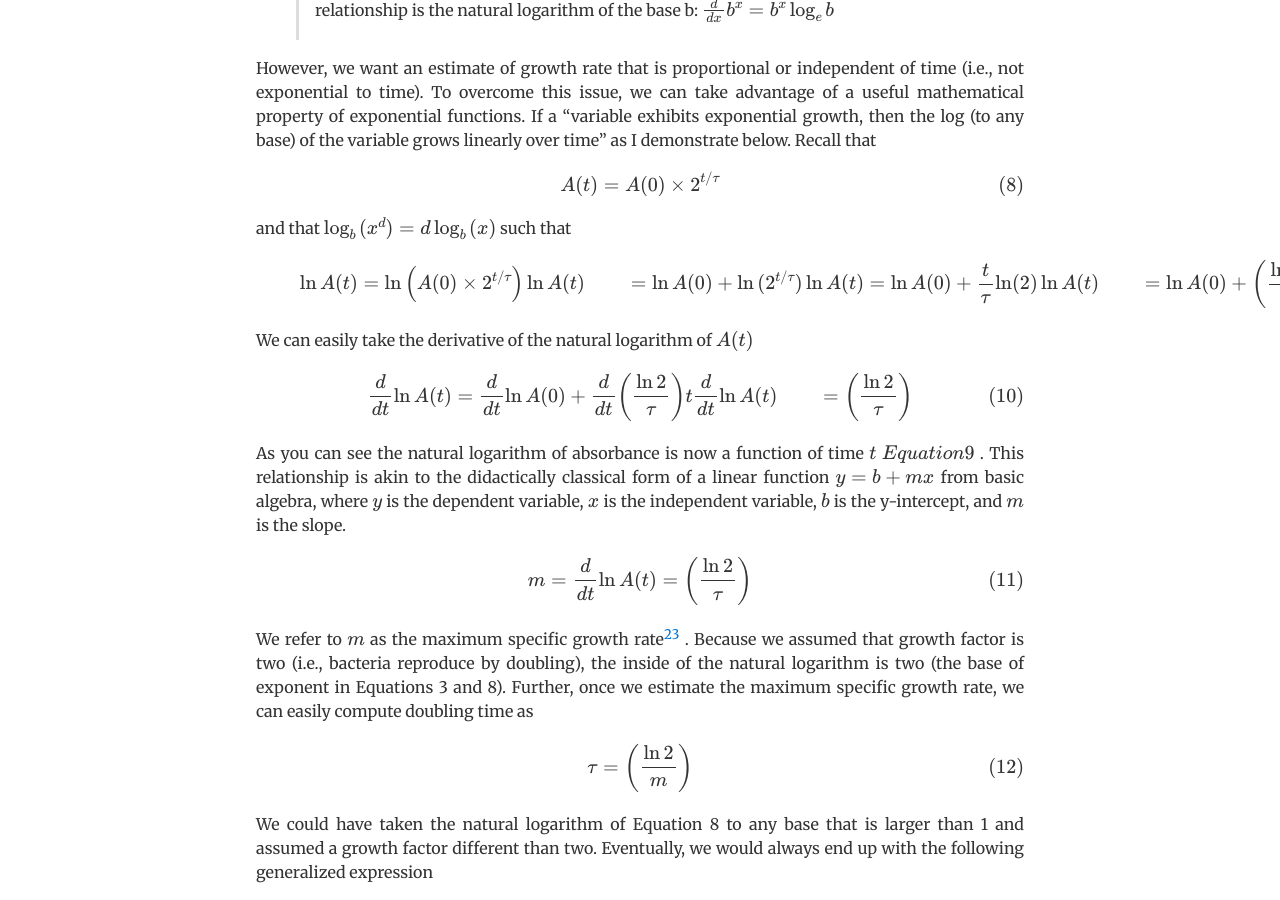
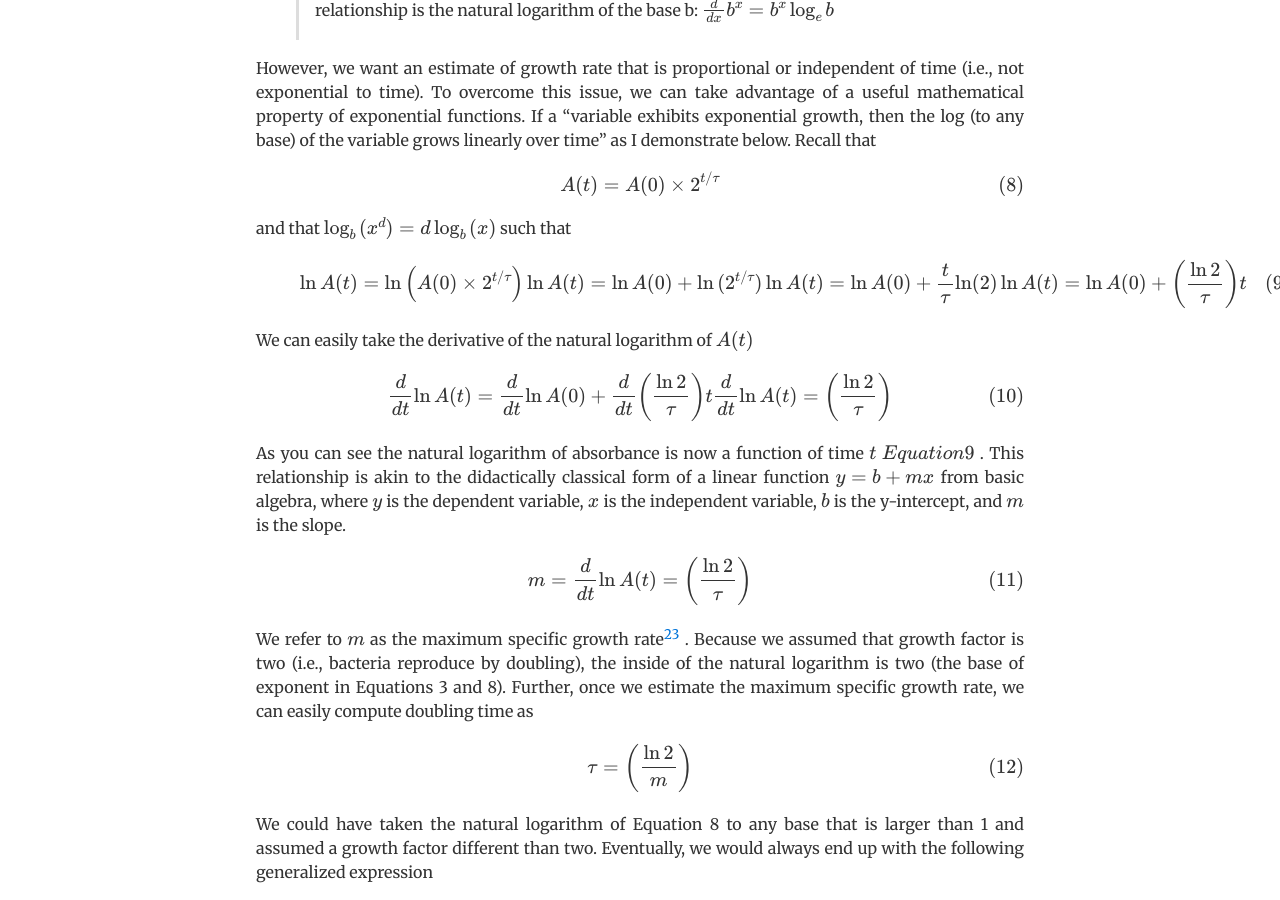
Before and after one commit to firasmidani/firasmidani.github.io, a Jekyll site: the page built from _posts/2019-07-11-midani-bacterial-growth-primer.md, in a window 1280 px wide and 900 px high, scrolled down 1416 px. Built offline with Jekyll 4.4.1, drawn with Linux system fonts in a browser that asks for light colours; formulas are drawn with MathJax 3; comment, search, counter and statistics services are not loaded.

Commit message:
Update 2019-07-11-midani-bacterial-growth-primer.md

```diff
--- a/_posts/2019-07-11-midani-bacterial-growth-primer.md
+++ b/_posts/2019-07-11-midani-bacterial-growth-primer.md
@@ -102,19 +102,19 @@
 
 and that $\log_{b}{(x^d)}=d\log_{b}{(x)}$ such that
 
-\begin{equation}\begin{aligned}
-\ln{A(t)}  &= \ln{\left(A(0)\times2^{t/ \tau}\right)} \\
-\ln{A(t)}  &= \ln{A(0)} + \ln{(2^{t/ \tau})} \\
-\ln{A(t)}  &= \ln{A(0)} + \frac{t}{\tau}\ln(2) \\
-\ln{A(t)}  &= \ln{A(0)} + \left(\frac{\ln{2}}{\tau}\right)t
-\end{aligned}\end{equation}
+\begin{equation}\begin{split}
+\ln{A(t)}  & = \ln{\left(A(0)\times2^{t/ \tau}\right)} \\
+\ln{A(t)}  & = \ln{A(0)} + \ln{(2^{t/ \tau})} \\
+\ln{A(t)}  & = \ln{A(0)} + \frac{t}{\tau}\ln(2) \\
+\ln{A(t)}  & = \ln{A(0)} + \left(\frac{\ln{2}}{\tau}\right)t
+\end{split}\end{equation}
 
 We can easily take the derivative of the natural logarithm of $A(t)$
 
-\begin{equation}\begin{aligned}
-\frac{d}{dt}\ln{A(t)} &= \frac{d}{dt}\ln{A(0)} + \frac{d}{dt}\left(\frac{\ln{2}}{\tau}\right)t \\
-\frac{d}{dt}\ln{A(t)} &= \left(\frac{\ln{2}}{\tau}\right)  \\
-\end{aligned}\end{equation}
+\begin{equation}\begin{split}
+\frac{d}{dt}\ln{A(t)} & = \frac{d}{dt}\ln{A(0)} + \frac{d}{dt}\left(\frac{\ln{2}}{\tau}\right)t \\
+\frac{d}{dt}\ln{A(t)} & = \left(\frac{\ln{2}}{\tau}\right)  \\
+\end{split}\end{equation}
 
 
 As you can see the natural logarithm of absorbance is now a function of
```
